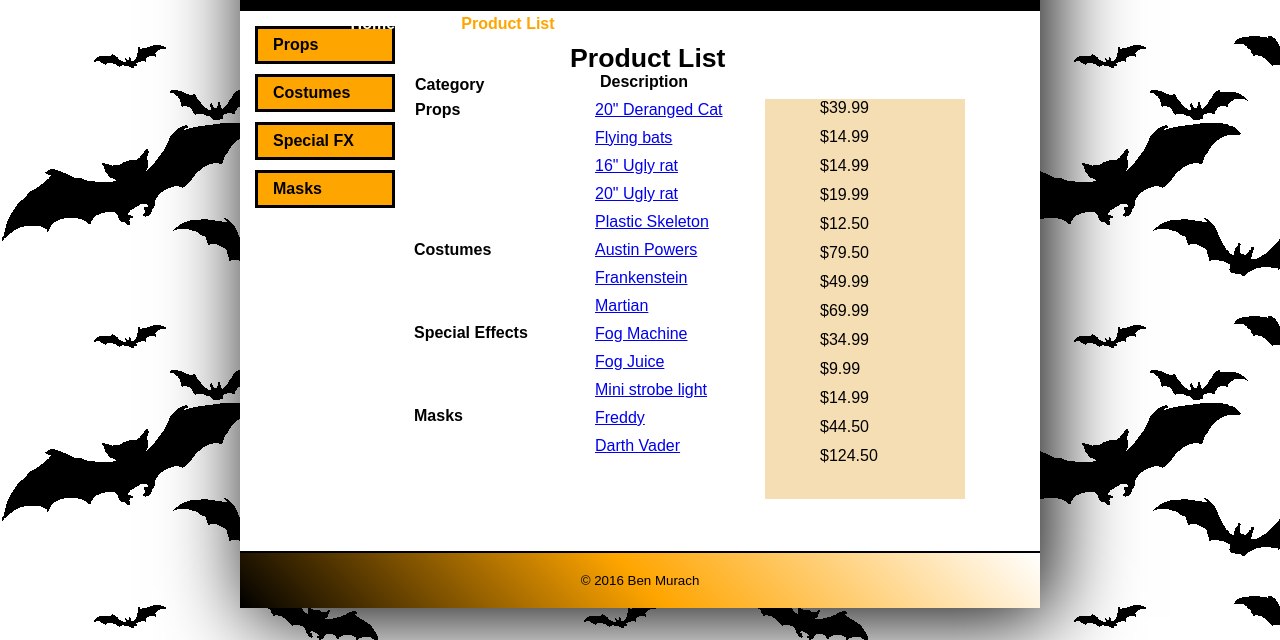
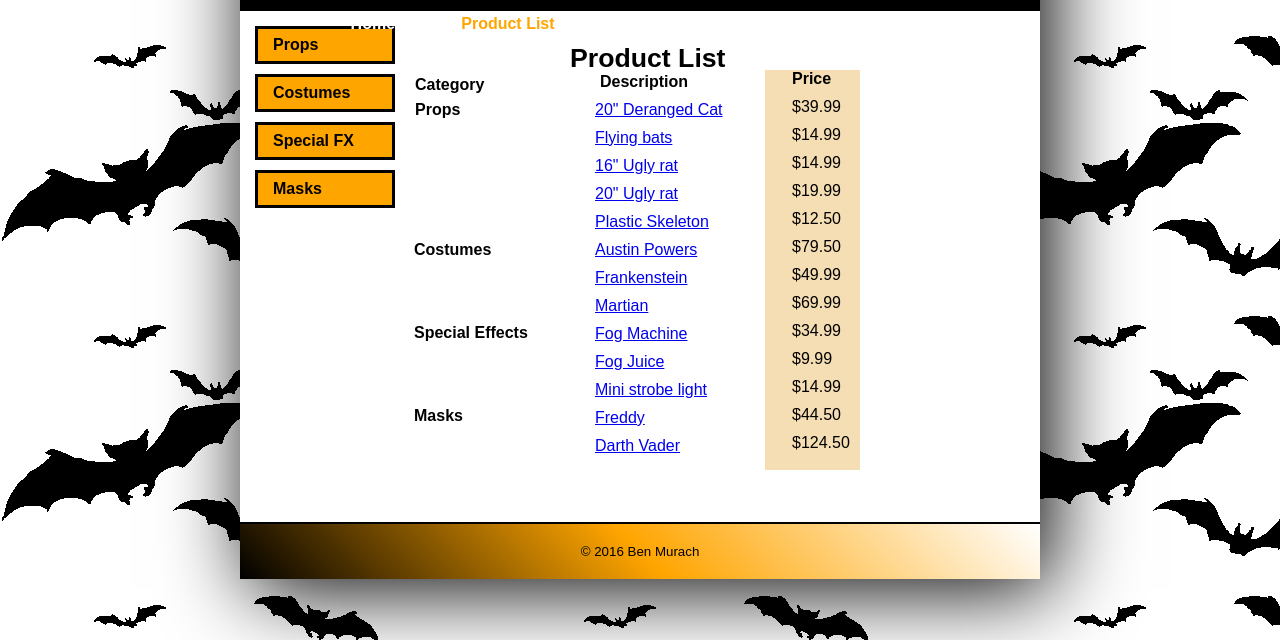
Before and after one commit to bfobert/HTMLClassExerciseF15, a plain HTML site: page web/products/index.html in a window 1280 px wide. Shown: the part 160-800 px from the top of the page. Drawn offline with Linux system fonts and the light colour scheme.

Commit message:
Exercise 7 Completed

```diff
--- a/web/products/index.html
+++ b/web/products/index.html
@@ -63,6 +63,7 @@
         </nav>
     <nav>
     <ul id="rightList">
+            <li><b>Price</b></li>
             <li>$39.99</li>
             <li>$14.99</li>
             <li>$14.99</li>
--- a/web/styles/summary.css
+++ b/web/styles/summary.css
@@ -238,12 +238,13 @@ img{
     padding-bottom: 10px;
 }
 #rightList{
-    width: 160px;
+    width: 55px;
     min-height: 400px;
     background: #F5DEB3;
-    margin-top: -382px;
+    margin-top: -411px;
     margin-left: 525px;
 }
 #rightList li{
-    padding-bottom: 11px;
+    padding-bottom: 10px;
+    margin-left: -28px;
 }
```
